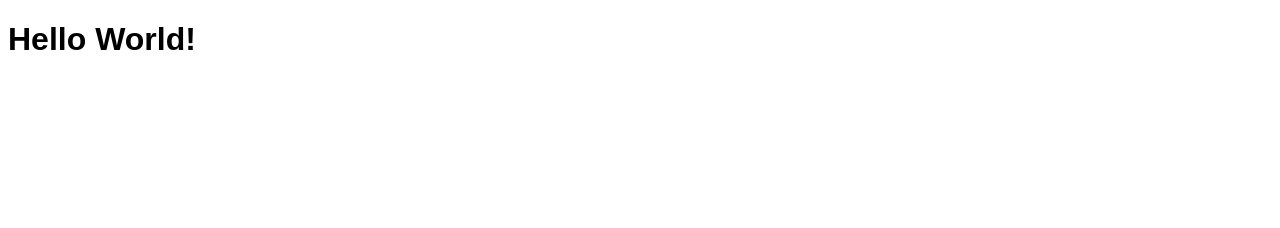
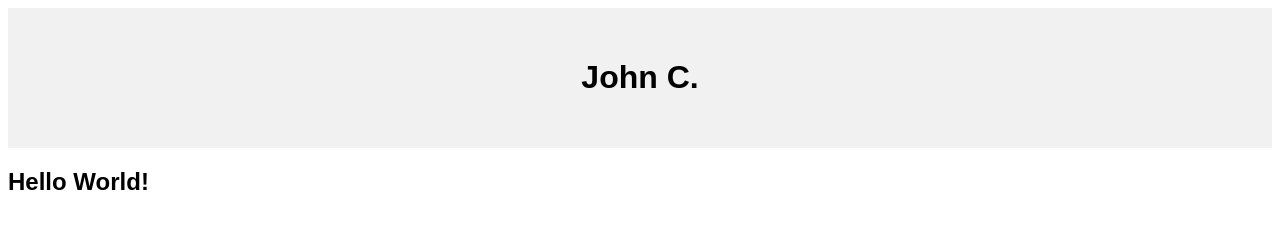
Before and after one commit to johncko/johncko.github.io, a plain HTML site: page index.html in a window 1280 px wide. Drawn offline with Linux system fonts and the light colour scheme.

Commit message:
add header

```diff
--- a/index.html
+++ b/index.html
@@ -5,8 +5,11 @@
 <link rel="stylesheet" href="main.css">
 <body>
 
+<div class = "top-container">
+	<h1>John C.</h1>
+</div>
 
-<h1>Hello World!</h1>
+<h2>Hello World!</h2>
 
 </body>
 </html>
--- a/main.css
+++ b/main.css
@@ -1,7 +1,13 @@
 body {
-		display: block;
-		font-family: Arial, Helvetica, sans-serif;
-		}
+	display: block;
+	font-family: Arial, Helvetica, sans-serif;
+	}
+
+.top-container {
+	background-color: #f1f1f1;
+	padding: 30px;
+	text-align: center;
+	}
 
 h1 {
 	text-style: bold;
```
